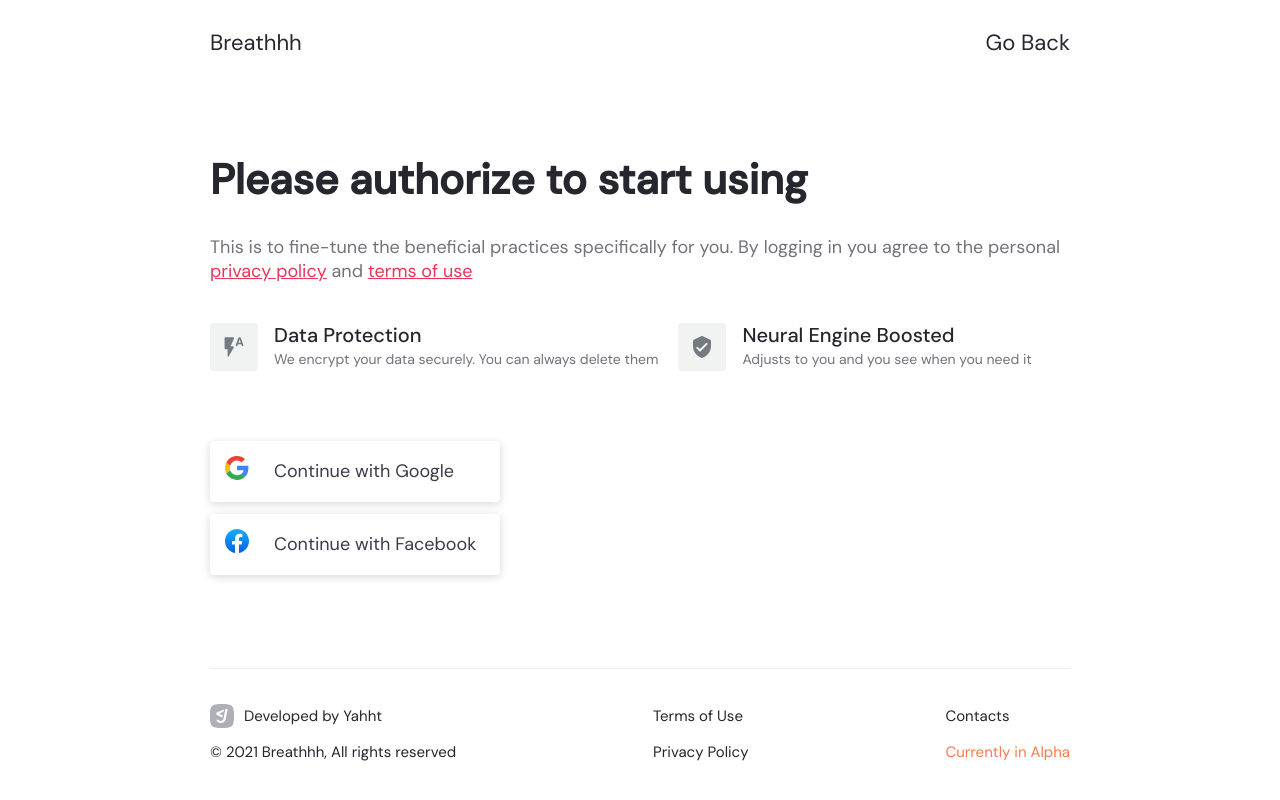
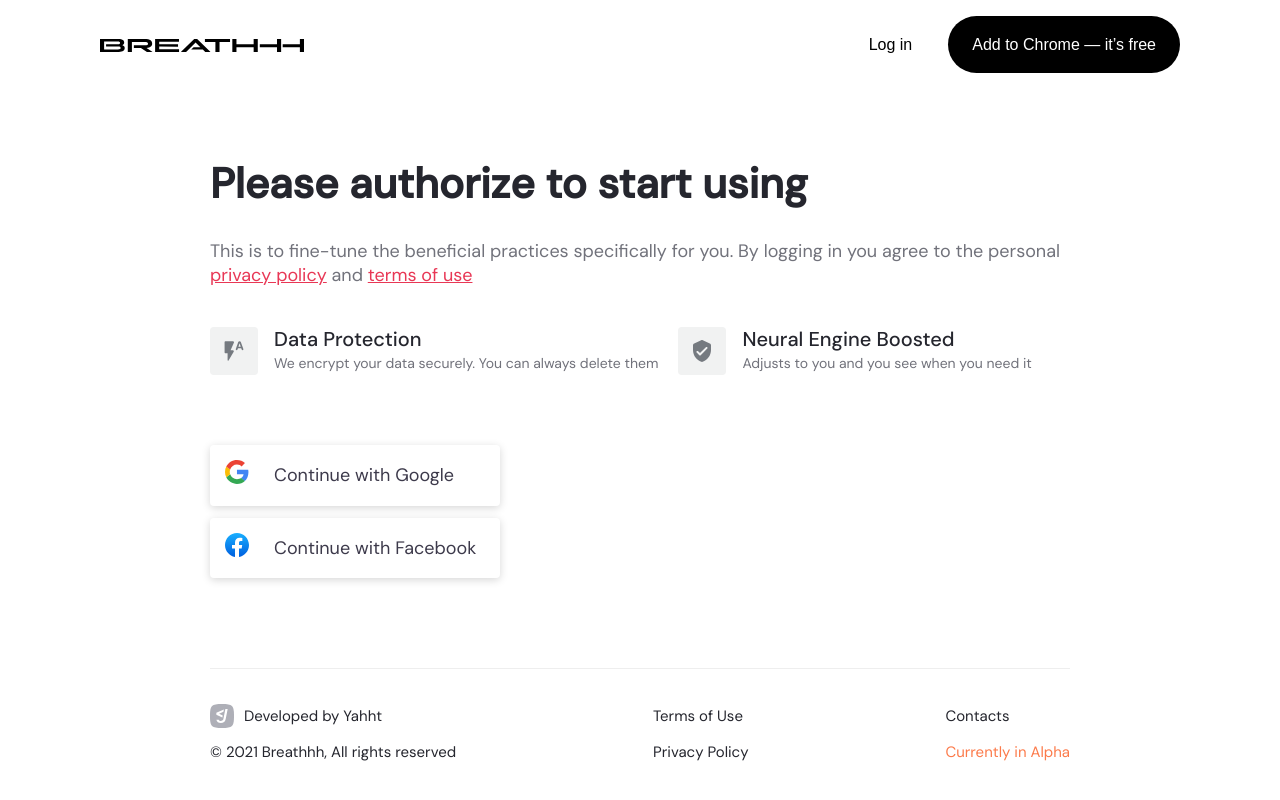
Before and after one commit to Delendik/breathhh4, a React (Create React App) app: page /login in a window 1280 px wide. Built offline with nearby package versions, Linux system fonts and the light colour scheme.

Commit message:
start header

```diff
--- /dev/null
+++ b/src/_variables.js
@@ -0,0 +1,6 @@
+// export const breakpoints = {
+//   ms: '320px',
+//   mobile: '375px',
+//   tablet: '720px',
+//   laptop: '1150px',
+// }
--- a/src/components/Container.tsx
+++ b/src/components/Container.tsx
@@ -1,4 +1,5 @@
 import styled from 'styled-components'
+// import { respondTo } from '../_respondTo'
 
 export const device = {
   mobileS: `(min-width: 320px)`,
@@ -31,6 +32,10 @@ const Root = styled.div`
     padding: 0 100px;
   }
 `
+// ${respondTo.laptop`
+// max-width: 1120px;
+// padding: 0 100px;
+// `}
 
 export const Container: React.FC = ({ children }) => {
   return <Root>{children}</Root>
--- a/src/components/Header/Header.tsx
+++ b/src/components/Header/Header.tsx
@@ -1,18 +1,18 @@
-import { Link, useLocation } from '@reach/router'
+import { useState } from 'react'
+import { Link } from '@reach/router'
 import { observer } from 'mobx-react-lite'
 import styled from 'styled-components'
 
-import { UserStore } from 'src/store/UserStore'
-import { Profile } from 'src/components/Profile'
+import { Button } from 'src/ui/atoms'
 
-const Root = styled.header`
+const Root = styled.header<{ height: string; position: string }>`
+  position: ${(props) => props.position};
+  top: 0;
+  height: ${(props) => props.height};
   display: flex;
   align-items: center;
   justify-content: space-between;
-  max-width: 860px;
-  margin-right: auto;
-  margin-left: auto;
-  padding: 24px;
+  background-color: var(--color-white);
 `
 
 const Title = styled.div`
@@ -23,16 +23,6 @@ const Title = styled.div`
     text-decoration: none;
   }
 `
-
-const Login = styled.div`
-  font-size: 22px;
-
-  & a {
-    color: inherit;
-    text-decoration: none;
-  }
-`
-
 const Nav = styled.div`
   display: flex;
   gap: 10px;
@@ -47,6 +37,10 @@ const Nav = styled.div`
     color: inherit;
     text-decoration: none;
   }
+`
+const ButtonContainer = styled.div`
+  display: flex;
+  gap: 12px;
 `
 
 interface IProps {
@@ -69,15 +63,17 @@ const NavLink = (props: React.ComponentProps<typeof Link>) => (
 )
 
 export const Header: React.FC<IProps> = observer((props) => {
-  const { hideLogin, enableNav } = props
-  const { pathname } = useLocation()
-
-  const isCurrentPath = pathname === `/login`
-
+  const { enableNav } = props
+  const [scroll, setScroll] = useState(0)
+  window.addEventListener(`scroll`, function () {
+    setScroll(window.scrollY)
+  })
   return (
-    <Root>
+    <Root height={scroll < 300 ? `89px` : `77px`} position={scroll < 300 ? `relative` : `sticky`}>
       <Title>
-        <Link to="/">Breathhh</Link>
+        <Link to="/">
+          <img width="204" height="13" src="/assets/logo-breathhh.svg" alt="logo" />
+        </Link>
       </Title>
       {enableNav && (
         <Nav>
@@ -86,16 +82,12 @@ export const Header: React.FC<IProps> = observer((props) => {
           <NavLink to="/diary">Diary</NavLink>
         </Nav>
       )}
-
-      {!hideLogin && (
-        <Login>
-          {UserStore.user ? (
-            <Profile />
-          ) : (
-            <Link to={isCurrentPath ? `/` : `/login`}>{isCurrentPath ? `Go Back` : `Log in`}</Link>
-          )}
-        </Login>
-      )}
+      <ButtonContainer>
+        <Button type="button" appearanceTransponentBlack="transponentBlack">
+          Log in
+        </Button>
+        <Button>Add to Chrome — it’s free</Button>
+      </ButtonContainer>
     </Root>
   )
 })
--- a/src/index.tsx
+++ b/src/index.tsx
@@ -7,6 +7,7 @@ import { Provider, ErrorBoundary } from '@rollbar/react'
 import './ui/tokens.css'
 import './index.css'
 import { App } from './App'
+import { Container } from './components/Container'
 
 const rollbarConfig = {
   accessToken: `960c63c90161452fa830caa464230012`,
@@ -18,7 +19,9 @@ ReactDOM.render(
     <Provider config={rollbarConfig}>
       <ErrorBoundary>
         <HelmetProvider>
-          <App />
+          <Container>
+            <App />
+          </Container>
         </HelmetProvider>
       </ErrorBoundary>
     </Provider>
--- a/src/ui/atoms/Button/Button.module.scss
+++ b/src/ui/atoms/Button/Button.module.scss
@@ -47,6 +47,31 @@
       margin-right: 5px;
     }
   }
+
+  &.transponentBlack {
+    min-width: auto;
+    font-size: 16px;
+    line-height: 25px;
+    color: var(--app-text-color);
+    background-color: transparent;
+    cursor: pointer;
+
+    &:hover {
+      color: var(--color-ground-800);
+    }
+
+    &:active {
+      color: var(--color-ground-700);
+    }
+
+    &:focus {
+      color: var(--app-text-color);
+    }
+
+    &:disabled {
+      color: var(--color-ground-400);
+    }
+  }
 }
 
 .content {
--- a/src/ui/atoms/Button/Button.tsx
+++ b/src/ui/atoms/Button/Button.tsx
@@ -5,6 +5,7 @@ import * as icons from 'src/ui/icons'
 import css from './Button.module.scss'
 
 type TButton = {
+  appearanceTransponentBlack?: `transponentBlack`
   appearanceGrey?: `onGrey`
   appearance?: `onlyOnDark`
   fullWidth?: boolean
@@ -24,6 +25,7 @@ export const Button: React.FC<TButton> = (properties) => {
     iconRight,
     appearance,
     appearanceGrey,
+    appearanceTransponentBlack,
     fullWidth,
     iconSize,
     ...rest
@@ -39,6 +41,7 @@ export const Button: React.FC<TButton> = (properties) => {
         css.root,
         appearance && css[`appearance-${appearance}`],
         appearanceGrey && css[appearanceGrey],
+        appearanceTransponentBlack && css[appearanceTransponentBlack],
         fullWidth && css.fullWidth
       ),
     },
```
Also changed, not shown: src/_respondTo.js (added, +14 -0 lines), public/assets/icon-breathhh.svg (added), public/assets/logo-breathhh.svg (added).
